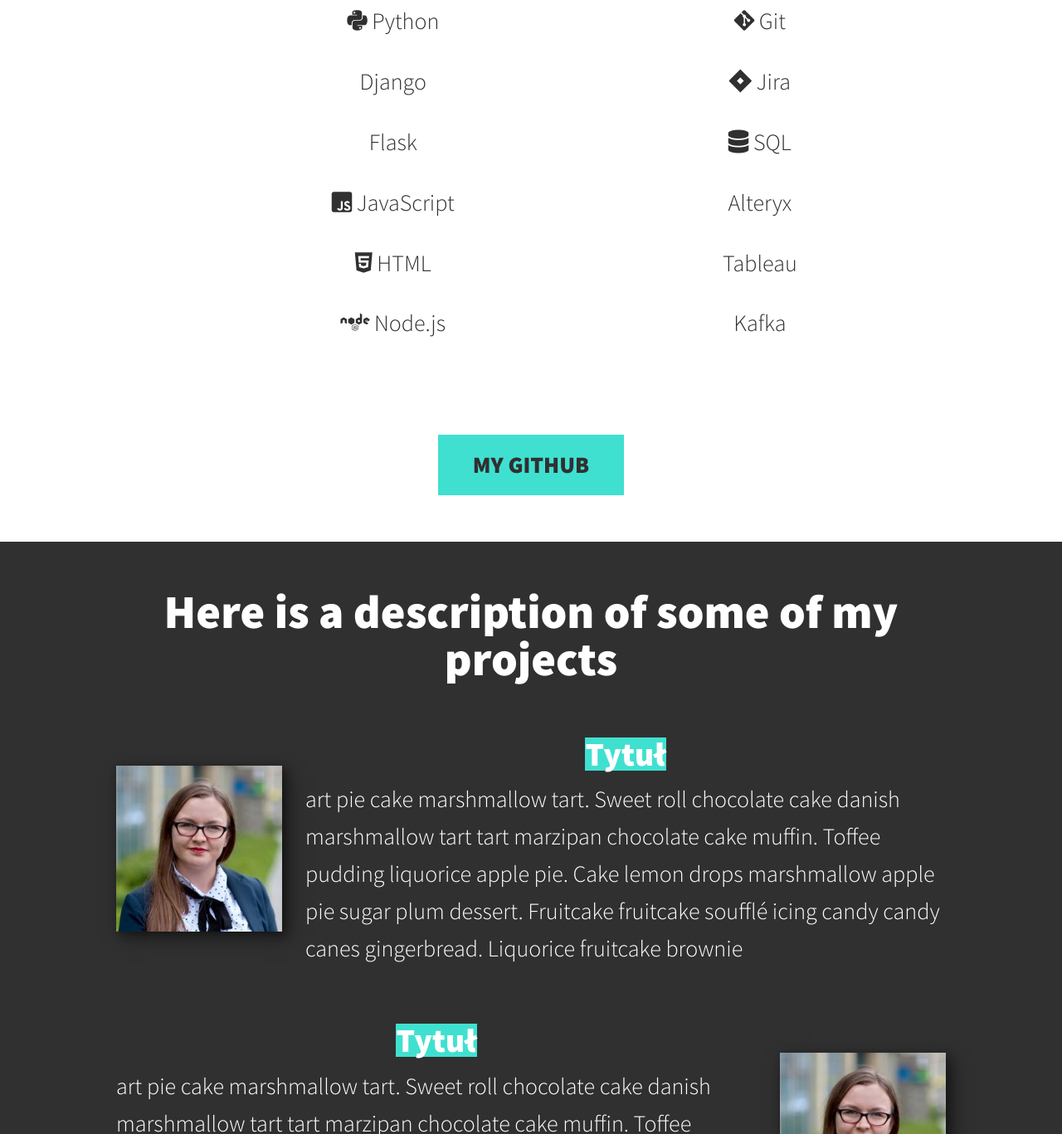
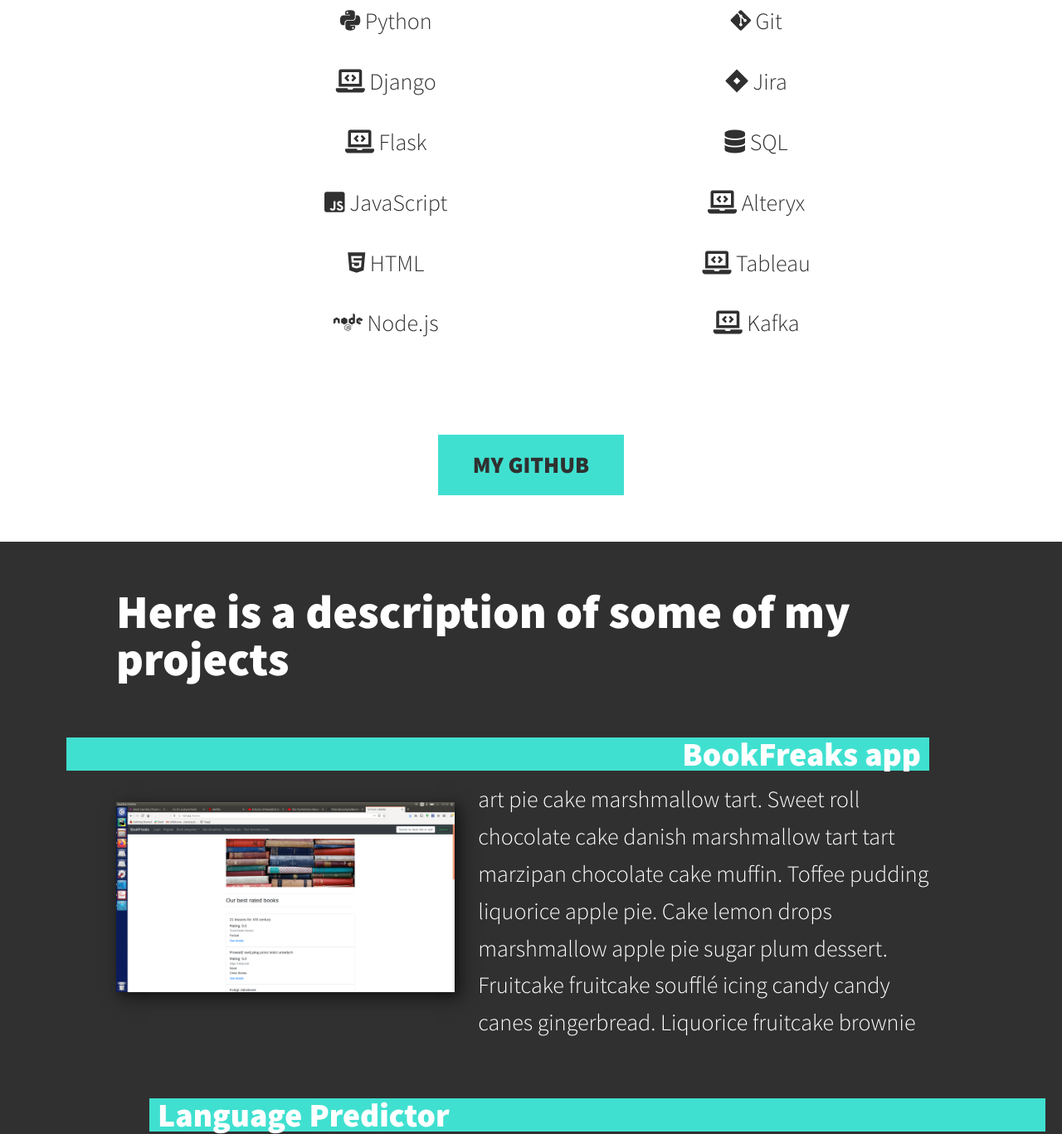
Before and after one commit to PietrzakJustyna/PietrzakJustyna.github.io, a plain HTML site: page index.html in a window 1280 px wide. Shown: the part 1343-2710 px from the top of the page at 83% size. Drawn offline with nearby package versions, Linux system fonts and the light colour scheme.

Commit message:
Add changes to portfolio section

```diff
--- a/css/style.css
+++ b/css/style.css
@@ -329,17 +329,20 @@ footer a {
     margin-top: 2em;
 }
 
-.section__title--projects{
-    text-align: center;
+.project-img{
+    box-shadow: var(--shadow);
+    transition: all .2s ease-in-out;
 }
 
-.project-img{
-    box-shadow: var(--shadow);
+.project-img:hover{
+    cursor: pointer;
+    transform: scale(1.1);
 }
 
 .project-title{
     margin: 0.25em 0.25em;
     background: var(--clr-accent);
+    padding: 0 0.25em;
 }
 
 .project-description{
@@ -353,6 +356,26 @@ footer a {
         justify-self: center;
     }
 
+    .project-title1{
+        align-self: start;
+        grid-column: -1 / 1;
+        grid-row: 1;
+        text-align: right;
+        position: relative;
+        left: -1em;
+        width: calc(100% + 1em);
+    }
+
+    .project-title2{
+        align-self: start;
+        grid-column: 1 / 3;
+        grid-row: 1;
+        text-align: left;
+        position: relative;
+        right: -2em;
+        width: calc(100% + 2em);
+    }
+
     .project-description{
         grid-area: description;
     }
@@ -360,6 +383,7 @@ footer a {
     .project-img{
         grid-area: img;
         align-self: center;
+        margin-top: 1em;
     }
 
     .project1{
--- a/index.html
+++ b/index.html
@@ -55,8 +55,8 @@
             <div class="technology">
                 <h3>Web development</h3>
                 <p><i class="fab fa-python"></i> Python</p>
-                <p>Django</p>
-                <p>Flask</p>
+                <p><i class="fas fa-laptop-code"></i> Django</p>
+                <p><i class="fas fa-laptop-code"></i> Flask</p>
                 <p><i class="fab fa-js-square"></i> JavaScript</p>
                 <p><i class="fab fa-html5"></i> HTML</p>
                 <p><i class="fab fa-node"></i> Node.js</p>
@@ -68,13 +68,13 @@
                 <p><i class="fab fa-git-alt"></i> Git</p>
                 <p><i class="fab fa-jira"></i> Jira</p>
                 <p><i class="fas fa-database"></i> SQL</p>
-                <p>Alteryx</p>
-                <p>Tableau</p>
-                <p>Kafka</p>
+                <p><i class="fas fa-laptop-code"></i> Alteryx</p>
+                <p><i class="fas fa-laptop-code"></i> Tableau</p>
+                <p><i class="fas fa-laptop-code"></i> Kafka</p>
             </div>
 
         </div>
-        <a href="https://github.com/PietrzakJustyna" class="btn">My Github</a>
+        <a href="https://github.com/PietrzakJustyna" class="btn" target="_blank">My Github</a>
     </section>
 
     <section class="projects" id="projects">
@@ -82,23 +82,29 @@
 
         <div class="projects_divs">
             <div class="project project1">
-                <h3 class="project-title">Tytuł</h3>
-                <img class="project-img" src="img/justyna-1.jpeg">
+                <h3 class="project-title project-title1">BookFreaks app</h3>
+                <a href="https://github.com/PietrzakJustyna/BookFreaks" target="_blank">
+                    <img class="project-img" src="img/Screenshot from 2020-05-27 21-10-22.png">
+                </a>
                 <p class="project-description">art pie cake marshmallow tart. Sweet roll chocolate cake danish marshmallow tart tart marzipan chocolate cake muffin. Toffee pudding liquorice apple pie. Cake lemon drops marshmallow apple pie sugar plum dessert. Fruitcake fruitcake soufflé icing candy candy canes gingerbread. Liquorice fruitcake brownie</p>
 
             </div>
 
             <div class="project project2">
-                <h3 class="project-title">Tytuł</h3>
-                <img class="project-img" src="img/justyna-1.jpeg">
+                <h3 class="project-title project-title2">Language Predictor</h3>
+                <a href="https://language-prediction.herokuapp.com" target="_blank">
+                    <img class="project-img" src="img/Screenshot from 2020-05-27 21-01-09.png">
+                </a>
                 <p class="project-description">art pie cake marshmallow tart. Sweet roll chocolate cake danish marshmallow tart tart marzipan chocolate cake muffin. Toffee pudding liquorice apple pie. Cake lemon drops marshmallow apple pie sugar plum dessert. Fruitcake fruitcake soufflé icing candy candy canes gingerbread. Liquorice fruitcake brownie</p>
 
 
             </div>
 
             <div class="project project1">
-                <h3 class="project-title">Tytuł</h3>
-                <img class="project-img" src="img/justyna-1.jpeg">
+                <h3 class="project-title project-title1">Virtual Assistant Management Center</h3>
+                <a href="https://github.com/PietrzakJustyna/virtualAssistant" target="_blank">
+                    <img class="project-img" src="img/Screenshot from 2020-05-27 21-16-01.png">
+                </a>
                 <p class="project-description">art pie cake marshmallow tart. Sweet roll chocolate cake danish marshmallow tart tart marzipan chocolate cake muffin. Toffee pudding liquorice apple pie. Cake lemon drops marshmallow apple pie sugar plum dessert. Fruitcake fruitcake soufflé icing candy candy canes gingerbread. Liquorice fruitcake brownie</p>
 
 
@@ -118,13 +124,13 @@
             </li>
 
             <li class="social-list__item">
-                <a class="social-list__link" href="https://www.linkedin.com/in/justyna-pietrzak/">
+                <a class="social-list__link" href="https://www.linkedin.com/in/justyna-pietrzak/" target="_blank">
                     <i class="fab fa-linkedin"></i>
                 </a>
             </li>
 
             <li class="social-list__item">
-                <a class="social-list__link" href="https://github.com/PietrzakJustyna">
+                <a class="social-list__link" href="https://github.com/PietrzakJustyna" target="_blank">
                     <i class="fab fa-github-square"></i>
                 </a>
             </li>
```
Also changed, not shown: img/Screenshot from 2020-05-27 21-01-09.png (added), img/Screenshot from 2020-05-27 21-10-22.png (added), img/Screenshot from 2020-05-27 21-16-01.png (added).
